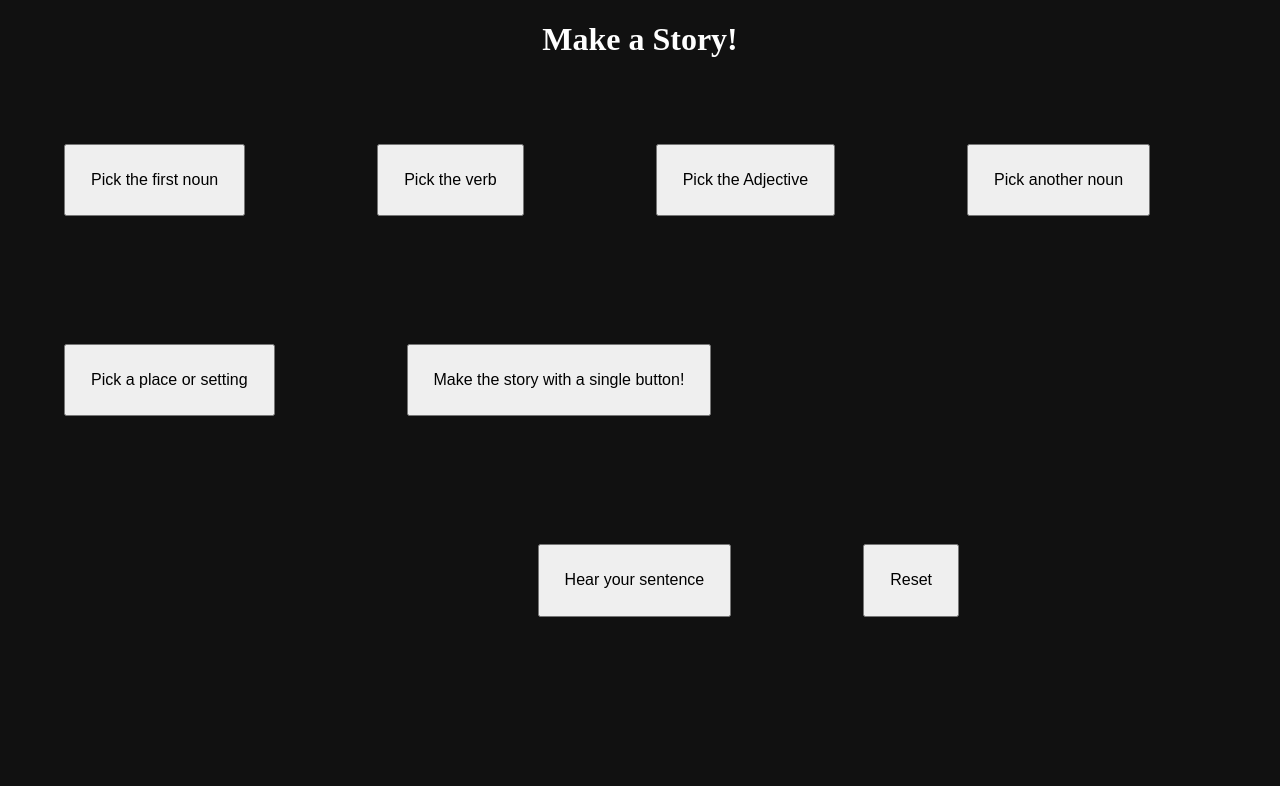
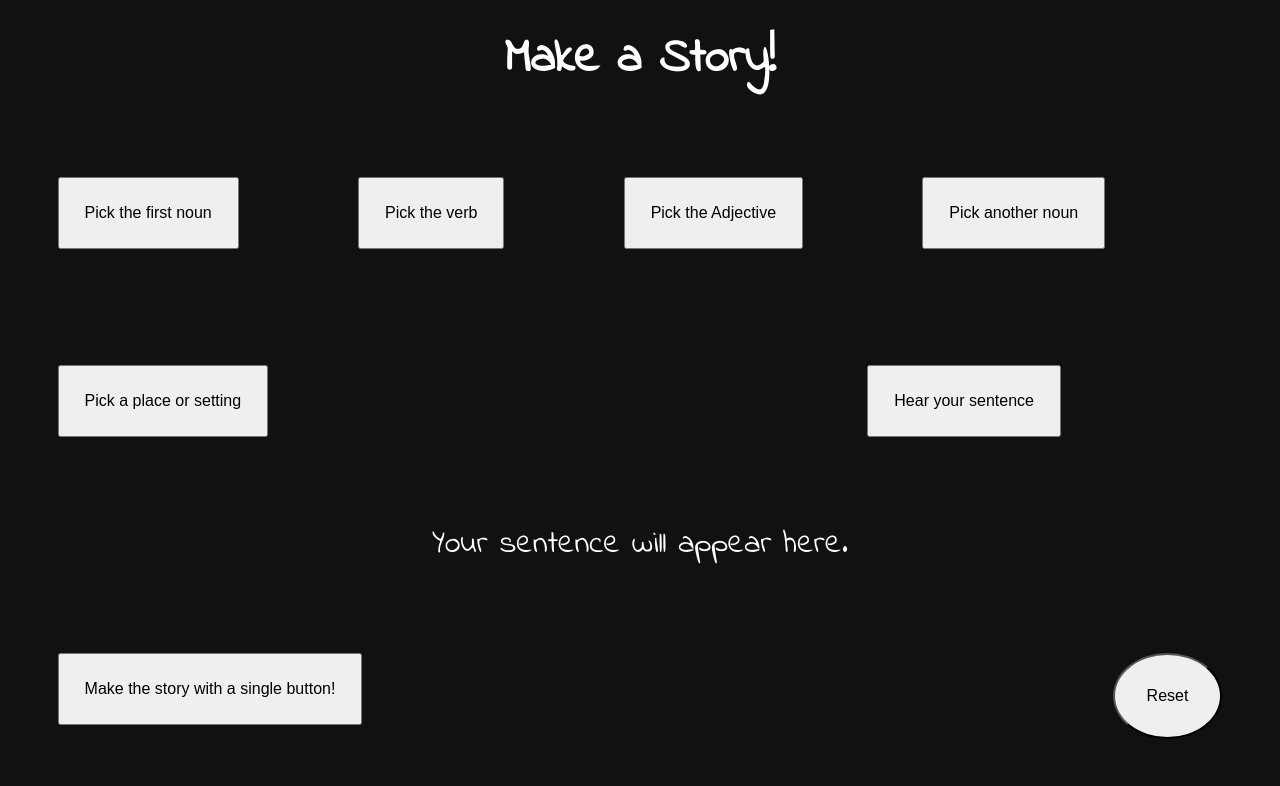
Before and after one commit to karaysu/see-n-say-storymaker, a plain HTML site: page index.html in a window 1280 px wide. Drawn offline with Linux system fonts and the light colour scheme.

Commit message:
CSS added

```diff
--- /dev/null
+++ b/css/main - well.css
@@ -0,0 +1,101 @@
+@charset "utf-8";
+/* Assignment 1 | COMP1073 Client-Side JavaScript */
+/* body{
+    background: black;
+    color: white;
+    font-family: Arial, Helvetica, sans-serif;
+}
+h1{
+    text-align: center;
+    font: bold 6em Candara, serif;
+    font-size: 6em;
+    background: rgb(0, 0, 0);
+    margin: 7% auto;
+    color: rgb(243, 49, 0);
+}
+#spkButton {
+    display: block;
+    border: 10px solid;
+    -webkit-animation: blink 4s;
+    -webkit-animation-iteration-count: infinite;
+    animation: blink 4s;
+    animation-iteration-count: infinite;
+}
+.sentence {
+    width: 600px;
+    margin: 0 auto;
+}
+.btn{
+    padding: 2%;
+    border-radius: 50%;
+}
+
+/* style the button */
+
+/* Safari  */ /*
+@-webkit-keyframes blink {
+    0%   {border-color:red;}
+    25%  {border-color:yellow;}
+    50%  {border-color:blue;}
+    75%  {border-color:green;}
+    100% {border-color:red;}
+}
+
+/* Standard */ /*
+@keyframes blink {
+    0%   {border-color:red;}
+    25%  {border-color:yellow;}
+    50%  {border-color:blue;}
+    75%  {border-color:green;}
+    100% {border-color:red;}
+} */
+html,
+body {
+  height: 100%;
+  font-family: muli;
+  background: #ffff99;
+}
+body {
+  display: grid;
+  grid-template-columns: 1fr 1fr;
+  grid-template-rows: 10% 90%;
+  grid-template-areas:
+    "header header"
+    "display buttons";
+}
+h1 {
+  grid-area: header;
+  text-align: center;
+}
+.display {
+  grid-area: display;
+  padding: 10px;
+  height: 100%;
+}
+img {
+  max-height: 100%;
+  max-width: 100%;
+  object-fit: contain;
+}
+.buttons {
+  grid-area: buttons;
+  padding: 3em;
+  font-size: 20px;
+}
+.buttons > * {
+  margin: 2em 1em;
+  text-align: center;
+}
+#result  {
+  border-left: 5px solid red;
+  background: lightgray;
+  padding: 1em;
+  text-align: left;
+  min-height: 30px;
+  font-family: pacifico;
+  /* font-size: 1.3em; */
+}
+#autoGen {
+  display: block;
+  margin: 0 auto;
+}
--- a/css/main.css
+++ b/css/main.css
@@ -4,21 +4,41 @@
 html {
   background-color: #111;
 }
+
 h1 {
   color: white;
   size: 10rem;
   text-align: center;
 }
 button {
+  width: fit-content;
   padding: 25px;
-    margin: 5%;
+  margin: 4.5%;
 }
+
 
 #speak {
   margin-left: 42%;
+  top: 0;
+}
+
+.other {
+  display: block;
+}
+
+#reset {
+  float: right;
+  padding: 2em;
+  border-radius: 50%;
+}
+h1 {
+  font-family: "Indie Flower", cursive;
+  font-size: 3em;
 }
 
 p {
   color: #fff;
   text-align: center;
+  font-size: 2em;
+  font-family: "Indie Flower", cursive;
 }
--- a/index.html
+++ b/index.html
@@ -6,21 +6,31 @@
     <title>Assignment 1 | COMP1073 Client-Side JavaScript</title>
     <link rel="stylesheet" href="css/normalize.css" />
     <link rel="stylesheet" href="css/main.css" />
+	<link href="https://fonts.googleapis.com/css?family=Indie+Flower&display=swap" rel="stylesheet">
 </head>
 
   <body>
     <h1>Make a Story!</h1>
+
+    <section class="buttons">
+      <div class="selectingWords">
         <button id="nouns">Pick the first noun</button>
         <button id="verbs">Pick the verb</button>
         <button id="adjectives">Pick the Adjective</button>
         <button id="secondNouns">Pick another noun</button>
         <button id="place">Pick a place or setting</button>
+        <button id="speak">Hear your sentence</button>
+	  </div>
+	  <section>
+			<p id="display">Your sentence will appear here.</p>
+		  </section>
+
+		  <section class="other buttons"></section>
       <button id="singleButton">Make the story with a single button!</button>
-	<button id="speak">Hear your sentence</button>
+
       <button id="reset">Reset</button>
 
-	<section>
-		<p id="display"></p>
+
     </section>
 
     <script src="js/app.js"></script>
--- a/js/app.js
+++ b/js/app.js
@@ -103,6 +103,7 @@ function firstPlace() {
 -------------------------------------------------- */
 // Onclick handler for the button that speaks the text contained in the above var textToSpeak
 speakButton.onclick = function() {
+  clear("display");
   setSentence();
   result.textContent = textToSpeak;
 
```
Lines whose indentation alone changed are shown as unchanged.
